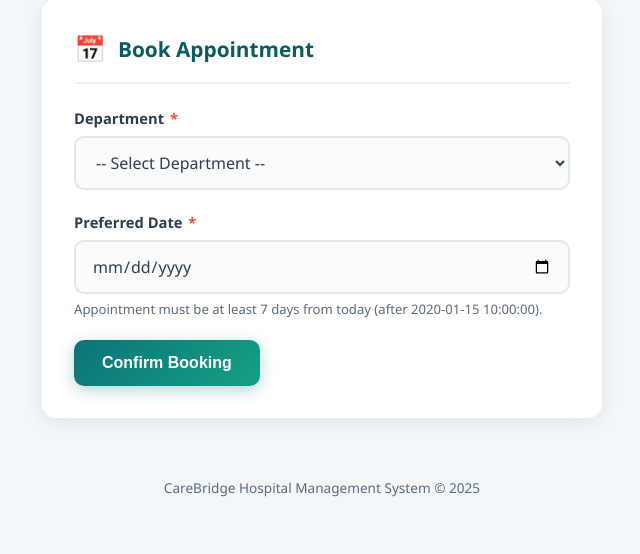
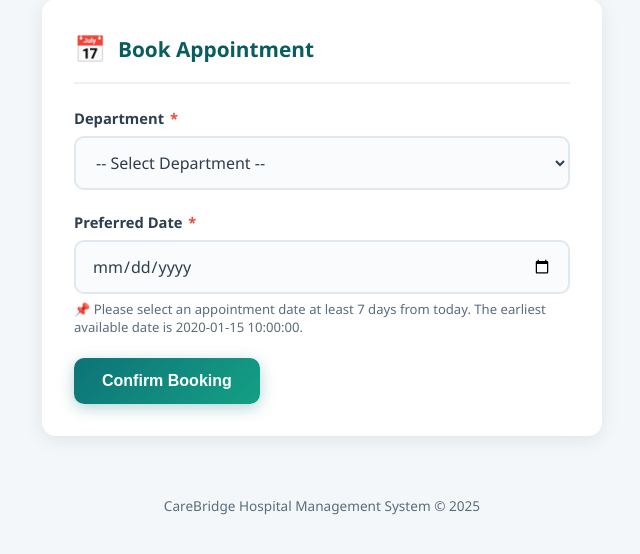
Before and after one commit to Agentzss/carebridge, a Python web app: template templates/appointment.html in a window 1280 px wide. Shown: the part 87-641 px from the top of the page, without its empty margins (318-958 px from the left). Run offline with Jinja, Linux system fonts and the light colour scheme; the template is opened without the code that fills it: most values are stand-ins (such as "Sample title", 1, 10 or a date in 2020).

Commit message:
Improve appointment date instructions
Updated hint for appointment date selection to provide clearer instructions.

```diff
--- a/templates/appointment.html
+++ b/templates/appointment.html
@@ -21,7 +21,10 @@
         <div class="form-group">
             <label>Preferred Date <span class="required">*</span></label>
             <input type="date" name="appt_date" value="{{ date_str or '' }}" min="{{ min_date }}" required>
-            <div class="hint">Appointment must be at least 7 days from today (after {{ min_date }}).</div>
+            <div class="hint">
+    📌 Please select an appointment date at least 7 days from today.
+    The earliest available date is {{ min_date }}.
+</div>
         </div>
 
         <button type="submit" class="btn">Confirm Booking</button>
```
